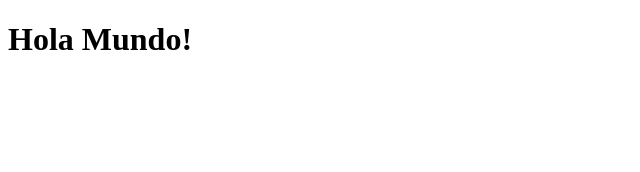
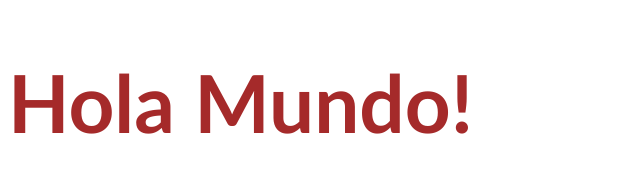
Before and after one commit to comision86i/prueba-en-clase, a plain HTML site: page index.html in a window 1280 px wide. Shown: the whole page, without its empty margins (0-640 px from the left). Drawn offline with Linux system fonts and the light colour scheme.

Commit message:
creación de la carpeta css y la hoja de estilos

```diff
--- /dev/null
+++ b/css/style.css
@@ -0,0 +1,7 @@
+/*Aquí habría muchos estilos...
+si solo hubiera a que darle jajajja*/
+h1{
+    color: brown;
+    font-size: 5rem;
+    font-family: 'Gill Sans', 'Gill Sans MT', Calibri, 'Trebuchet MS', sans-serif;
+}
--- a/index.html
+++ b/index.html
@@ -3,6 +3,7 @@
 <head>
     <meta charset="UTF-8">
     <meta name="viewport" content="width=device-width, initial-scale=1.0">
+    <link rel="stylesheet" href="./css/style.css">
     <title>Document</title>
 </head>
 <body>
```
